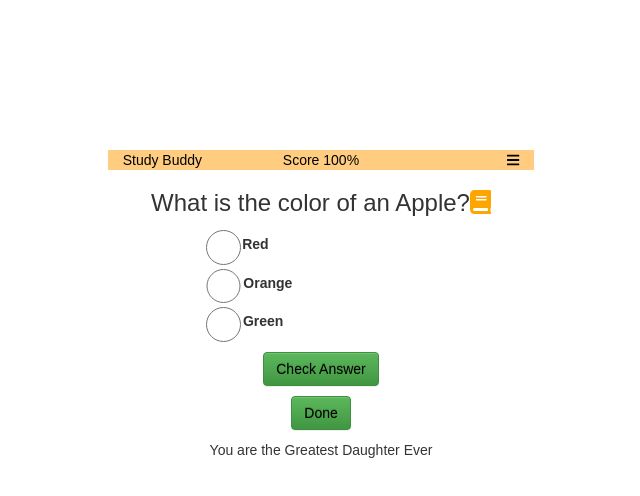
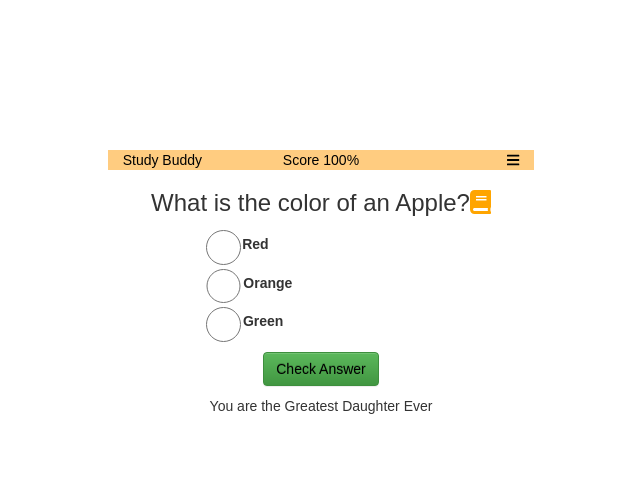
Before and after one commit to jcsmileyjr/Study-Buddy, a React (Create React App) app: page / in a window 1280 px wide. Shown: the top 496 px of the page, without its empty margins (319-959 px from the left). Built offline with nearby package versions, Linux system fonts and the light colour scheme.

Commit message:
Show/Hide the CheckAnswer and Done Buttons
- Use the showPassFail state to hide and show the CheckAnswers and
Donebutton components. The user is only presented with one button at a
time.

```diff
--- a/src/App.js
+++ b/src/App.js
@@ -1,5 +1,6 @@
 import React, { Component } from 'react';
 import { StyleSheet, css } from 'aphrodite';
+import {connect} from 'react-redux';
 
 import Nav from './Components/Nav.js';
 import Question from './Components/Question.js';
@@ -21,17 +22,21 @@ const styles = StyleSheet.create({
   }
 
 });
+/*this.props.currentPassFail.passFail is true*/
+//console.log(this.props.currentPassFail.passFail);
 
 class App extends Component {
+//console.log(this.props.currentPassFail.passFail);
   render() {
+console.log(this.props.currentPassFail.passFail);
     return (
       <div className="container-fliud">
 		<div className= {`col-xs-12 col-sm-8 col-sm-offset-2 col-md-4 col-md-offset-4 col-lg-4 col-lg-offset-4 col-xl-6 col-xl-offset-3 ${css(styles.appBackground)}`}>
 		  <Nav />
 		  <Question />
 		  <MCAnswersList />
-		  <CheckAnswerButton />
-		  <DoneButton />
+		  {!this.props.currentPassFail.passFail && <CheckAnswerButton />}
+		  {this.props.currentPassFail.passFail && <DoneButton />}
 		  <Motivation />
 		</div>
       </div>
@@ -39,4 +44,9 @@ class App extends Component {
   }
 }
 
-export default App;
+//map imported state of the showPassFail to show/hide the CheckAnswerButton and DoneButton components.
+const mapStateToProps = state => ({
+	currentPassFail: state.passFail
+});
+
+export default connect(mapStateToProps)(App);
```
